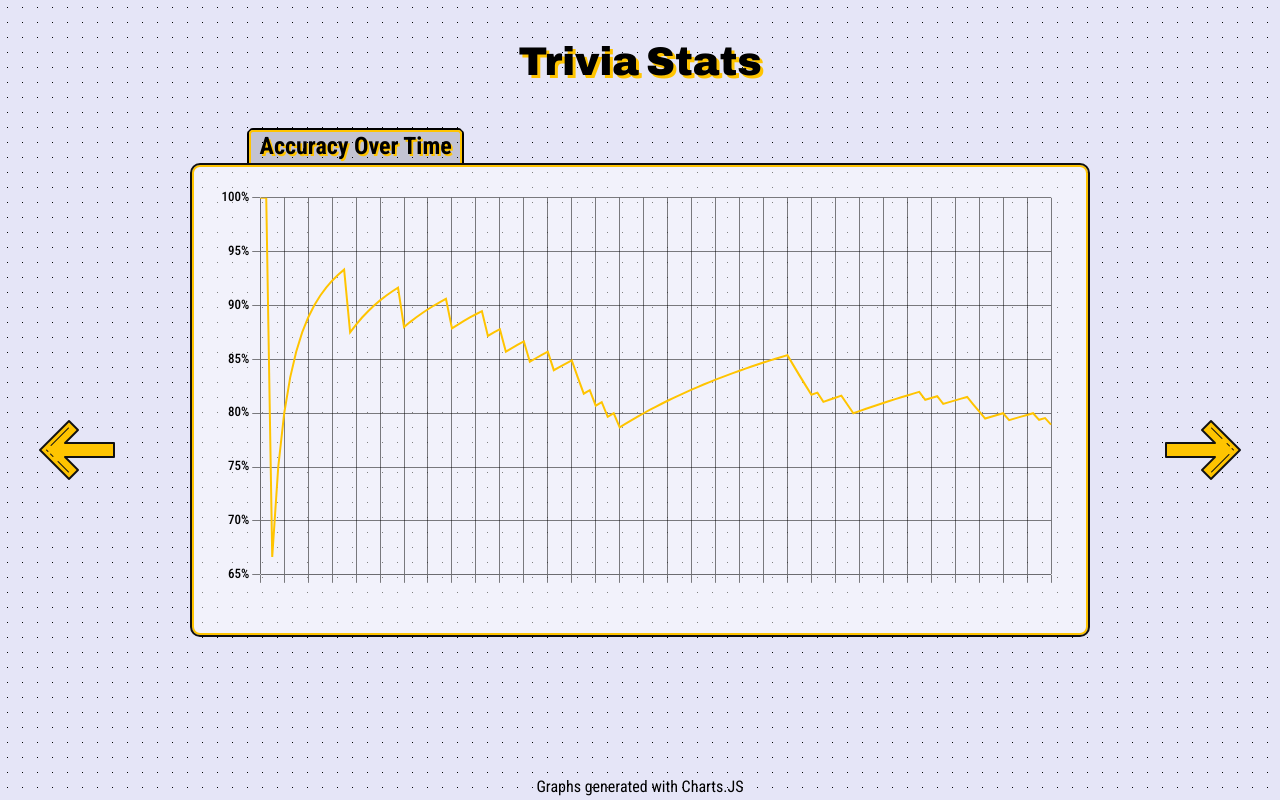
After one commit to pteskey/triviaGame, a Node server app: page /stats in a window 1280 px wide. The commit adds this page. Run offline with Node 20, Linux system fonts and the light colour scheme; some libraries are stand-ins or nearby versions.

Commit message:
Latest build with new stats page

```diff
--- a/app.js
+++ b/app.js
@@ -8,16 +8,14 @@ const app = express();
 const PORT = 3000;
 app.set("view engine", "ejs");
 
-app.get('/dashboard', async (req, res) => {
+app.get('/stats', async (req, res) => {
   try {
     let rawData = await fsp.readFile('./data/data.json');
     let jsonData = JSON.parse(rawData);
     let data = jsonData.flatMap(obj => obj.questions);
     let stats = calculateStats(data);
-    console.log(stats);
-
     // Render the dashboard view and pass the stats
-    res.render('dashboard', { stats: stats });
+    res.render('stats', { stats: stats });
   } catch (err) {
     console.error(err);
     res.status(500).send('An error occurred while reading the data.');
--- a/package.json
+++ b/package.json
@@ -24,6 +24,7 @@
     "body-parser": "^1.20.2",
     "chart.js": "^4.4.2",
     "ejs": "^3.1.9",
-    "express": "^4.18.3"
+    "express": "^4.18.3",
+    "gsap": "^3.12.5"
   }
 }
--- /dev/null
+++ b/public/css/stats.css
@@ -0,0 +1,163 @@
+body {
+  position: fixed;
+  overflow-y: hidden;
+  overflow-x: hidden;
+  -webkit-overflow-scrolling: touch;
+  display: flex;
+  flex-direction: column;
+  align-items: center;
+  justify-content: center;
+  height: 100%;
+  width: 100vw;
+  font-family: "Roboto Condensed", sans-serif;
+  background-color: #e5e5f7;
+  background-image: radial-gradient(#000 0.5px, #e5e5f7 0.5px);
+  background-size: 15px 15px;
+}
+
+button {
+  outline: none;
+  background: none;
+  padding: 0;
+  margin: 0;
+  border: none;
+  cursor: pointer;
+}
+
+#next {
+  position: absolute;
+  right: 2em;
+  top: 50%;
+  z-index: 999;
+}
+
+#previous {
+  position: absolute;
+  left: 2em;
+  top: 50%;
+  z-index: 999;
+}
+
+.chart-container {
+  display: flex;
+  flex-direction: column;
+  align-items: center;
+  justify-content: center;
+  gap: 3em;
+}
+
+.titleText {
+  position: absolute;
+  top: 1em;
+  font-size: 2.5em;
+  font-weight: 900;
+  font-family: "Archivo", sans-serif;
+  margin-bottom: 0.2em;
+  text-shadow: 0.075em 0.075em 0 #ffc400;
+  text-align: center;
+  grid-column: span 2;
+}
+
+h2 {
+  position: absolute;
+  top: -37px;
+  text-shadow: 0.075em 0.075em 0 #ffc400;
+  font-weight: bold;
+  margin-bottom: 2px;
+  margin-left: 1.5em;
+}
+
+h2 span {
+  border-top: 2px solid #ffc400;
+  border-left: 2px solid #ffc400;
+  border-right: 2px solid #ffc400;
+  border-radius: 4px 4px 0 0;
+  padding: 0 0.35em 0.1em 0.35em;
+  position: relative;
+  display: inline-block;
+  background-color: rgba(0, 0, 0, 0.15);
+  box-shadow: -2px 0 0 0 black, 2px 0 0 0 black, 0 -2px 0 0 black;
+}
+
+.chart {
+  margin: 0 2em;
+  width: 100vw;
+}
+
+.chart-item {
+  position: relative;
+  width: 70%;
+  height: auto;
+  margin: auto;
+  padding: 1.2em;
+  background-color: rgba(255, 255, 255, 0.5);
+  border-radius: 0.5em;
+  outline: 2px solid #111;
+  border: 2px solid #ffc400;
+}
+
+#totalchart {
+  position: relative;
+  width: 35%;
+  height: auto;
+  background-color: rgba(255, 255, 255, 0.5);
+  margin: auto;
+  padding: 2em;
+  border-radius: 0.5em;
+  outline: 2px solid #111;
+  border: 2px solid #ffc400;
+}
+
+footer {
+  width: 100vw;
+  position: fixed;
+  bottom: 0.25em;
+  text-align: center;
+}
+
+@media (max-width: 768px) {
+  h2 {
+    font-size: 1.5em;
+  }
+
+  #next {
+    width: 64px;
+    height: 64px;
+    right: 1em;
+  }
+
+  #previous {
+    width: 64px;
+    height: 64px;
+    left: 1em;
+  }
+}
+
+@media (max-width: 480px) {
+  h2 {
+    font-size: 1em;
+    top: -26px;
+  }
+
+  #next {
+    width: 32px;
+    height: 32px;
+    top: 75%;
+  }
+
+  #previous {
+    width: 32px;
+    height: 32px;
+    top: 75%;
+  }
+
+  #totalchart {
+    width: 70%;
+    margin: auto;
+    padding: 0.5em;
+  }
+  .chart-item {
+    padding: 0;
+    width: 85%;
+  }
+}
--- a/public/js/dashboard.js
+++ b/public/js/stats.js
@@ -1,3 +1,56 @@
+var charts = document.querySelectorAll(".chart");
+var currentChart = 0;
+
+// Hide all charts except the first one
+for (var i = 1; i < charts.length; i++) {
+  gsap.set(charts[i], { autoAlpha: 0, x: "100%", display: "none" });
+}
+
+// Make the first chart visible
+gsap.set(charts[currentChart], { autoAlpha: 1, x: "0%", display: "block" });
+
+document.getElementById("next").addEventListener("click", function () {
+  // Use GSAP to animate the current chart out and to the left
+  gsap.to(charts[currentChart], {
+    autoAlpha: 0,
+    x: "-100%",
+    display: "none",
+    duration: 1,
+    onComplete: function () {
+      // Increment currentChart, wrapping around to 0 if necessary
+      currentChart = (currentChart + 1) % charts.length;
+
+      // Use GSAP to animate the next chart in from the right
+      gsap.fromTo(
+        charts[currentChart],
+        { x: "100%", display: "none" },
+        { autoAlpha: 1, x: "0%", display: "block", duration: 1 }
+      );
+    },
+  });
+});
+
+document.getElementById("previous").addEventListener("click", function () {
+  // Use GSAP to animate the current chart out and to the right
+  gsap.to(charts[currentChart], {
+    autoAlpha: 0,
+    x: "100%",
+    display: "none",
+    duration: 1,
+    onComplete: function () {
+      // Decrement currentChart, wrapping around to the last chart if necessary
+      currentChart = (currentChart - 1 + charts.length) % charts.length;
+
+      // Use GSAP to animate the previous chart in from the left
+      gsap.fromTo(
+        charts[currentChart],
+        { x: "-100%", display: "none" },
+        { autoAlpha: 1, x: "0%", display: "block", duration: 1 }
+      );
+    },
+  });
+});
+
 // Define the formatLabel function
 function formatLabel(label) {
   if (!label) return label;
@@ -10,32 +63,34 @@ function formatLabel(label) {
     ) // Capitalize all words except 'and'
     .join(" "); // Join the words back into a string
 }
+
 // Define color mapping
 const difficultyColors = {
-  easy: "rgba(75, 192, 192, 0.3)", // green
-  medium: "rgba(255, 159, 64, 0.3)", // yellow
-  hard: "rgba(255, 99, 132, 0.3)", // red
+  easy: "rgba(75, 192, 192, 0.3)",
+  medium: "rgba(255, 159, 64, 0.3)",
+  hard: "rgba(255, 99, 132, 0.3)",
 };
 
 const difficultyBorderColors = {
-  easy: "rgba(75, 192, 192, 1)", // green
-  medium: "rgba(255, 159, 64, 1)", // yellow
-  hard: "rgba(255, 99, 132, 1)", // red
+  easy: "rgba(75, 192, 192, 1)",
+  medium: "rgba(255, 159, 64, 1)",
+  hard: "rgba(255, 99, 132, 1)",
 };
 
 const categoryColors = {
-  color1: "rgba(0, 32, 46, 0.3)",
-  color2: "rgba(0, 63, 92, 0.3)",
-  color3: "rgba(44, 72, 117, 0.3)",
-  color4: "rgba(138, 80, 143, 0.3)",
-  color5: "rgba(188, 80, 144, 0.3)",
-  color6: "rgba(255, 99, 97, 0.3)",
-  color7: "rgba(255, 133, 49, 0.3)",
-  color8: "rgba(255, 166, 0, 0.3)",
-  color9: "rgba(255, 211, 128, 0.3)",
+  color1: "rgba(0, 32, 46, 0.4)",
+  color2: "rgba(0, 63, 92, 0.4)",
+  color3: "rgba(44, 72, 117, 0.4)",
+  color4: "rgba(138, 80, 143, 0.4)",
+  color5: "rgba(188, 80, 144, 0.4)",
+  color6: "rgba(255, 99, 97, 0.4)",
+  color7: "rgba(255, 133, 49, 0.4)",
+  color8: "rgba(255, 166, 0, 0.4)",
+  color9: "rgba(255, 211, 128, 0.4)",
 };
 
 const categoryBorderColors = {
+  color1: "rgba(0, 0, 0, 1)",
   color1: "rgba(0, 32, 46, 1)",
   color2: "rgba(0, 63, 92, 1)",
   color3: "rgba(44, 72, 117, 1)",
@@ -49,6 +104,18 @@ const categoryBorderColors = {
 
 const categoryColorsArray = Object.values(categoryColors);
 const categoryBorderColorsArray = Object.values(categoryBorderColors);
+
+// Define font settings
+const chartFont = {
+  size: 13,
+  family: "Roboto Condensed, sans-serif",
+  weight: 500,
+};
+const chartTitle = {
+  size: 18,
+  family: "Roboto Condensed, sans-serif",
+  weight: 900,
+};
 
 // Accuracy by category
 new Chart(document.getElementById("accuracyByCategory"), {
@@ -67,7 +134,8 @@ new Chart(document.getElementById("accuracyByCategory"), {
           (item, index) =>
             categoryBorderColorsArray[index % categoryBorderColorsArray.length]
         ),
-        borderWidth: 1,
+        borderWidth: 2,
+        borderRadius: 2,
       },
     ],
   },
@@ -98,8 +166,19 @@ new Chart(document.getElementById("accuracyByCategory"), {
         beginAtZero: true,
         max: 1,
         ticks: {
+          font: chartFont,
+          color: "rgba(0, 0, 0, 1)",
           callback: function (value, index, values) {
             return (value * 100).toFixed(0) + "%"; // convert it to percentage
+          },
+        },
+      },
+      x: {
+        ticks: {
+          font: chartFont,
+          color: "rgba(0, 0, 0, 1)",
+          display: function (context) {
+            return context.chart.width > 480;
           },
         },
       },
@@ -124,7 +203,8 @@ new Chart(document.getElementById("questionsByCategory"), {
           (item, index) =>
             categoryBorderColorsArray[index % categoryBorderColorsArray.length]
         ),
-        borderWidth: 1,
+        borderWidth: 2,
+        borderRadius: 4,
       },
     ],
   },
@@ -137,6 +217,19 @@ new Chart(document.getElementById("questionsByCategory"), {
     scales: {
       y: {
         beginAtZero: true,
+        ticks: {
+          font: chartFont,
+          color: "rgba(0, 0, 0, 1)",
+        },
+      },
+      x: {
+        ticks: {
+          font: chartFont,
+          color: "rgba(0, 0, 0, 1)",
+          display: function (context) {
+            return context.chart.width > 480;
+          },
+        },
       },
     },
   },
@@ -159,7 +252,8 @@ new Chart(document.getElementById("accuracyByDifficulty"), {
         borderColor: data.accuracyByDifficulty.map(
           (item) => difficultyBorderColors[item.difficulty]
         ),
-        borderWidth: 1,
+        borderWidth: 2,
+        borderRadius: 8,
       },
     ],
   },
@@ -190,9 +284,17 @@ new Chart(document.getElementById("accuracyByDifficulty"), {
         beginAtZero: true,
         max: 1,
         ticks: {
+          font: chartFont,
+          color: "rgba(0, 0, 0, 1)",
           callback: function (value, index, values) {
             return (value * 100).toFixed(0) + "%"; // convert it to percentage
           },
+        },
+      },
+      x: {
+        ticks: {
+          font: chartFont,
+          color: "rgba(0, 0, 0, 1)",
         },
       },
     },
@@ -216,7 +318,8 @@ new Chart(document.getElementById("questionsByDifficulty"), {
         borderColor: data.questionsByDifficulty.map(
           (item) => difficultyBorderColors[item.difficulty]
         ),
-        borderWidth: 1,
+        borderWidth: 2,
+        borderRadius: 8,
       },
     ],
   },
@@ -229,6 +332,16 @@ new Chart(document.getElementById("questionsByDifficulty"), {
     scales: {
       y: {
         beginAtZero: true,
+        ticks: {
+          font: chartFont,
+          color: "rgba(0, 0, 0, 1)",
+        },
+      },
+      x: {
+        ticks: {
+          font: chartFont,
+          color: "rgba(0, 0, 0, 1)",
+        },
       },
     },
   },
@@ -245,11 +358,22 @@ new Chart(document.getElementById("totalAccuracy"), {
     datasets: [
       {
         data: [totalAccuracy, 1 - totalAccuracy],
-        backgroundColor: ["rgba(75, 192, 192, 0.2)", "rgba(255, 99, 132, 0.2)"],
-        borderColor: ["rgba(75, 192, 192, 1)", "rgba(255, 99, 132, 1)"],
-        borderWidth: 1,
+        backgroundColor: ["rgba(255, 196, 0, 0.5)", "rgba(0, 0, 0, 0.5)"],
+        borderColor: ["rgba(0, 0, 0, 1)"],
+        borderWidth: 2,
       },
     ],
+  },
+  options: {
+    plugins: {
+      legend: {
+        display: true,
+        labels: {
+          font: chartFont,
+          color: "rgba(0, 0, 0, 1)",
+        },
+      },
+    },
   },
 });
 // Accuracy over time
@@ -261,14 +385,16 @@ new Chart(document.getElementById("accuracyOverTime"), {
       {
         label: formatLabel("Accuracy Over Time"),
         data: data.accuracyOverTime.map((item) => item.accuracy),
-        backgroundColor: "rgba(75, 192, 192, 0.2)",
-        borderColor: "rgba(75, 192, 192, 1)",
-        borderWidth: 1,
+        backgroundColor: "rgba(0, 0, 0, 0.7)",
+        borderColor: "rgba(255, 196, 0, 1)",
+        borderWidth: 2,
         fill: false,
+        pointRadius: 0,
       },
     ],
   },
   options: {
+    responsive: true,
     plugins: {
       legend: {
         display: false,
@@ -292,18 +418,25 @@ new Chart(document.getElementById("accuracyOverTime"), {
     },
     scales: {
       y: {
-        beginAtZero: true,
         max: 1,
         ticks: {
+          font: chartFont,
+          color: "rgba(0, 0, 0, 1)",
           callback: function (value, index, values) {
-            return (value * 100).toFixed(0) + "%"; // convert it to percentage
+            return (value * 100).toFixed(0) + "%"; //
           },
+        },
+        grid: {
+          color: "rgba(0, 0, 0, 0.5)", //
         },
       },
       x: {
-        title: {
-          display: true,
-          text: "Time",
+        ticks: {
+          font: chartFont,
+          color: "rgba(0, 0, 0, 0)",
+        },
+        grid: {
+          color: "rgba(0, 0, 0, 0.5)", //
         },
       },
     },
--- /dev/null
+++ b/views/stats.ejs
@@ -0,0 +1,79 @@
+<!DOCTYPE html>
+<html lang="en">
+
+<head>
+  <meta charset="UTF-8">
+  <meta name="viewport" content="width=device-width, initial-scale=1.0">
+  <link rel="shortcut icon" href="./images/icons8-question-96.png" type="image/x-icon" />
+  <link rel="preconnect" href="https://fonts.googleapis.com" />
+  <link rel="preconnect" href="https://fonts.gstatic.com" crossorigin />
+  <link href="https://fonts.googleapis.com/css2?family=Archivo:ital,wght@0,100..900;1,100..900&family=Roboto+Condensed:ital,wght@0,100..900;1,100..900&display=swap" rel="stylesheet" />
+  <link rel="stylesheet" href="./css/reset.css" />
+  <link rel="stylesheet" href="./css/stats.css">
+  <title>Statistic Dashboard</title>
+  <script src="https://cdn.jsdelivr.net/npm/chart.js"></script>
+</head>
+
+<body>
+  <h1 class="titleText">Trivia Stats</h1>
+  <button id="next">
+    <img src="./images/icons8-arrow-100-right.png" alt="">
+  </button>
+  <button id="previous">
+    <img src="./images/icons8-arrow-100-left.png" alt="">
+  </button>
+  <div class="chart-container">
+    <div id="chart1" class="chart">
+      <div class="chart-item">
+        <h2><span>Accuracy Over Time</span></h2>
+        <canvas id="accuracyOverTime"></canvas>
+      </div>
+    </div>
+    <div id="chart2" class="chart" style="display: none;">
+      <div id="totalchart" class="chart-item">
+        <h2><span>Accuracy</span></h2>
+        <canvas id="totalAccuracy"></canvas>
+      </div>
+    </div>
+    <div id="chart3" class="chart" style="display: none;">
+      <div class="chart-item">
+        <h2><span>Category Accuracy</span></h2>
+        <canvas id="accuracyByCategory"></canvas>
+      </div>
+    </div>
+    <div id="chart4" class="chart" style="display: none;">
+      <div class="chart-item">
+        <h2><span>Questions per Category</span></h2>
+        <canvas id="questionsByCategory"></canvas>
+      </div>
+    </div>
+    <div id="chart5" class="chart" style="display: none;">
+      <div class="chart-item">
+        <h2><span>Difficulty Accuracy</span></h2>
+        <canvas id="accuracyByDifficulty"></canvas>
+      </div>
+    </div>
+    <div id="chart6" class="chart" style="display: none;">
+      <div class="chart-item">
+        <h2><span>Questions per Difficulty</span></h2>
+        <canvas id="questionsByDifficulty"></canvas>
+      </div>
+    </div>
+  </div>
+  <footer>
+    Graphs generated with Charts.JS
+  </footer>
+  <script>
+    let data;
+    <% if (typeof stats !== 'undefined' && stats !== null) { %>
+    data = <%- JSON.stringify(stats) %>;
+    <% } else { %>
+    console.error('stats is undefined or null');
+    <% } %>
+  </script>
+  <script src="https://cdnjs.cloudflare.com/ajax/libs/gsap/3.12.5/gsap.min.js"></script>
+  <script src="/js/stats.js"></script>
+
+</body>
+
+</html>
```
Also changed, not shown: data/data.json (+1 -1 lines), public/css/dashboard.css (deleted, +0 -29 lines), public/css/style.css (+35 -17 lines), public/index.html (+13 -29 lines), public/js/index.js (+36 -13 lines), views/dashboard.ejs (deleted, +0 -56 lines), README.md, 1 other file.
